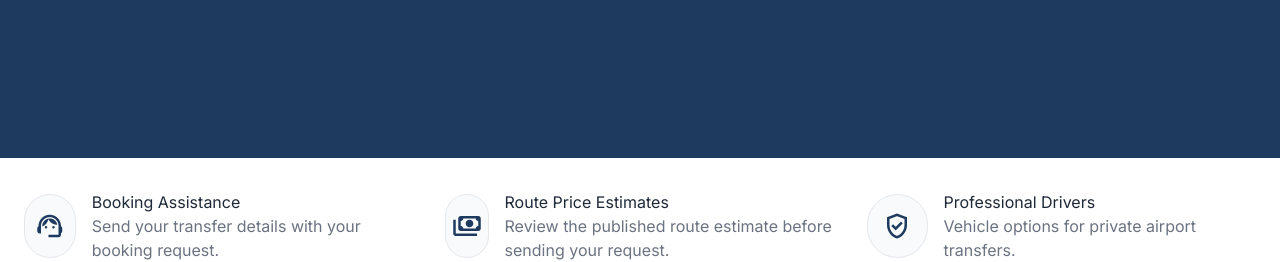
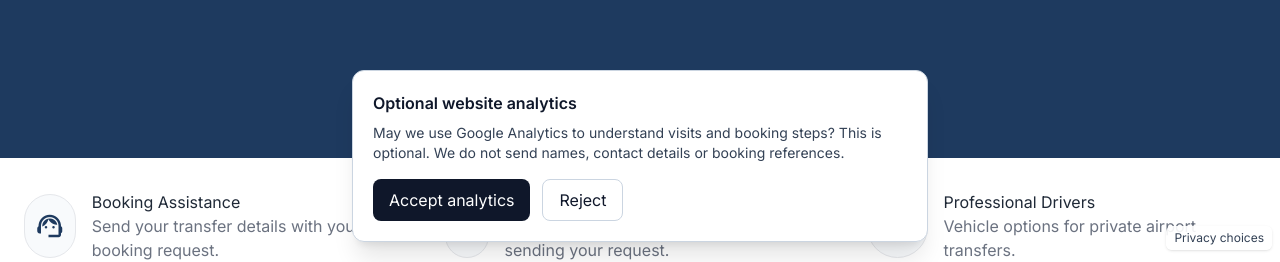
Before and after one commit to Alisnmez/vip-transfer-dalaman, a React (Vite) app in the folder frontend/: page / in a window 1280 px wide. Shown: the part 542-804 px from the top of the page. Built offline with nearby package versions, Linux system fonts and the light colour scheme; no server answers.

Commit message:
feat: show analytics consent and track allowlisted public page views

```diff
--- a/frontend/src/app/router.tsx
+++ b/frontend/src/app/router.tsx
@@ -1,5 +1,7 @@
 import { createBrowserRouter, Navigate, useLocation } from 'react-router-dom'
 import { useLayoutEffect } from 'react'
+import { trackPublicPage } from '../features/analytics/analytics'
+import { AnalyticsConsent } from '../features/analytics/AnalyticsConsent'
 
 import { AdminLayout } from '../layouts/AdminLayout'
 import { PublicLayout } from '../layouts/PublicLayout'
@@ -26,6 +28,7 @@ function ScrollToTop() {
   const { pathname } = useLocation()
   useLayoutEffect(() => {
     window.scrollTo(0, 0)
+    trackPublicPage(pathname)
     const site = (import.meta.env.VITE_PUBLIC_SITE_URL ?? '').trim().replace(/\/$/, '')
     const production = /^https:\/\/[a-z0-9.-]+$/i.test(site) && !/onrender\.com|localhost|127\.0\.0\.1/i.test(site)
     const publicPaths = ['/', '/routes', '/vehicles', '/services', '/contact']
@@ -50,7 +53,7 @@ function ScrollToTop() {
 
 // eslint-disable-next-line react-refresh/only-export-components
 function PublicPageLayout() {
-  return <><ScrollToTop /><PublicLayout /></>
+  return <><ScrollToTop /><PublicLayout /><AnalyticsConsent /></>
 }
 
 export const router = createBrowserRouter([
```
